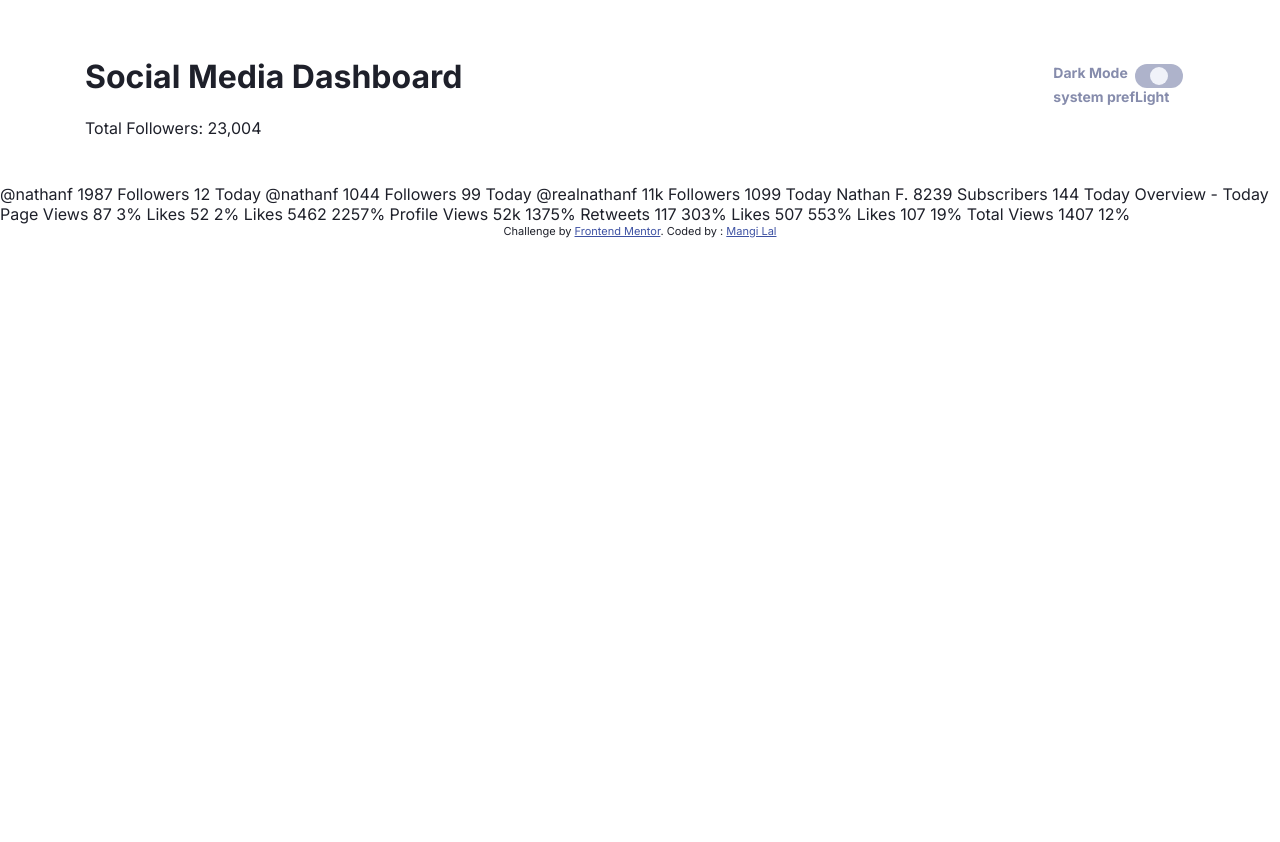
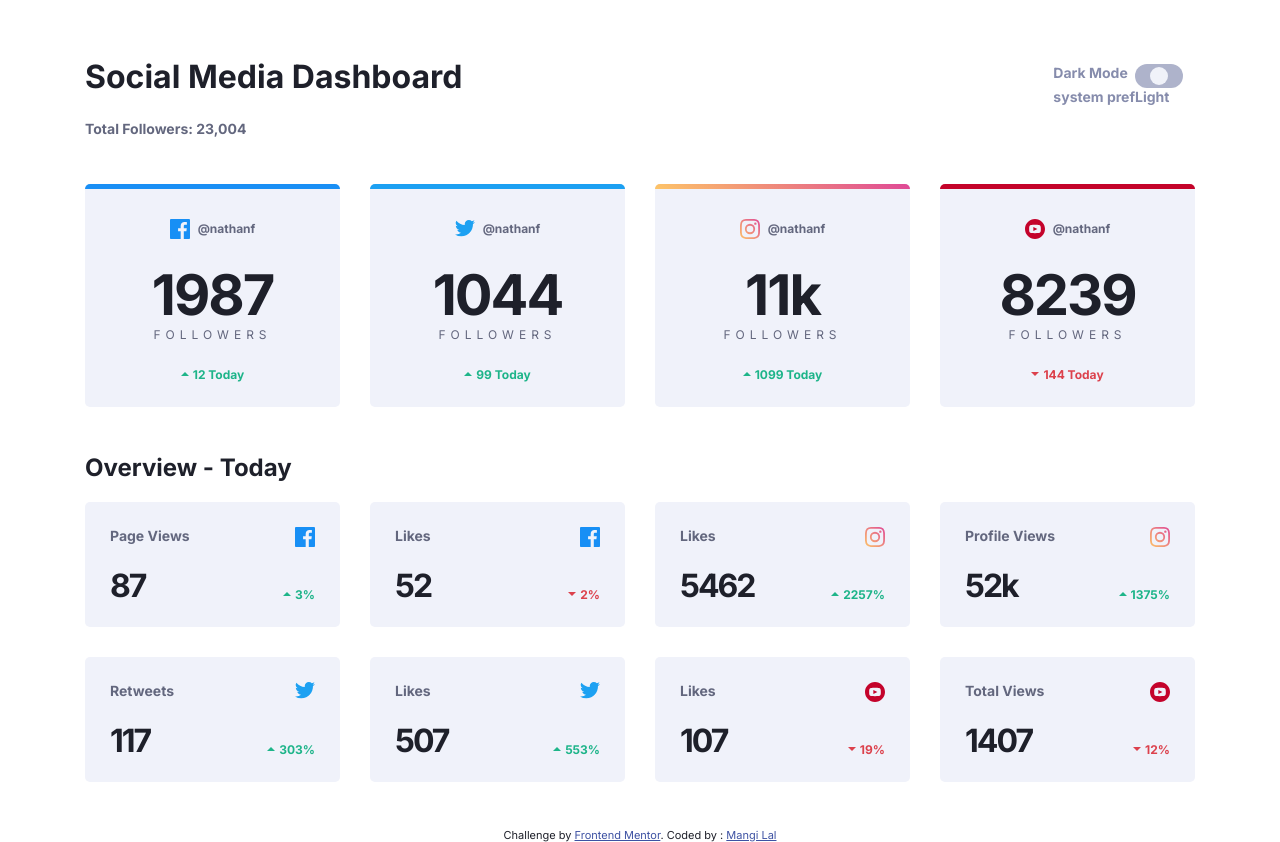
Before and after one commit to Mangi-Lal/social-media-dashboard, a website: page index.html in a window 1280 px wide. Before the commit the page ends 800 px from the top, so only its background shows below. Drawn offline with Linux system fonts and the light colour scheme.

Commit message:
cards in html

```diff
--- a/index.html
+++ b/index.html
@@ -31,7 +31,7 @@
 <header class="header container">
   <div class="header__title">
     <h1>Social Media Dashboard</h1>
-    Total Followers: 23,004
+    <span class="header__subtitle">Total Followers: 23,004</span>
   </div>
 
 
@@ -54,64 +54,162 @@
   </fieldset>
 </header>
 <main>
-  <section>
+  <section class="container cards">
+    <div class="card card--facebook">
+      <div class="card__platform">
+        <img
+          class="card__icon"
+          src="/images/icon-facebook.svg"
+          alt="Facebook"
+        />
+        <div class="card__username">@nathanf</div>
+      </div>
+      <div class="card__followers">
+        <div class="card__count card__count--big">1987</div>
+        <div class="card__label">Followers</div>
+      </div>
+      <div class="card__change card__change--up">
+        <img src="/images/icon-up.svg" alt="up arrow" />
+        <div class="card__number">12 Today</div>
+      </div>
+    </div>
 
+    <div class="card card--twitter">
+      <div class="card__platform">
+        <img
+          class="card__icon"
+          src="/images/icon-twitter.svg"
+          alt="Twitter"
+        />
+        <div class="card__username">@nathanf</div>
+      </div>
+      <div class="card__followers">
+        <div class="card__count card__count--big">1044</div>
+        <div class="card__label">Followers</div>
+      </div>
+      <div class="card__change card__change--up">
+        <img src="/images/icon-up.svg" alt="up arrow" />
+        <div class="card__number">99 Today</div>
+      </div>
+    </div>
+
+    <div class="card card--instagram">
+      <div class="card__platform">
+        <img
+          class="card__icon"
+          src="/images/icon-instagram.svg"
+          alt="Instagram"
+        />
+        <div class="card__username">@nathanf</div>
+      </div>
+      <div class="card__followers">
+        <div class="card__count card__count--big">11k</div>
+        <div class="card__label">Followers</div>
+      </div>
+      <div class="card__change card__change--up">
+        <img src="/images/icon-up.svg" alt="up arrow" />
+        <div class="card__number">1099 Today</div>
+      </div>
+    </div>
+
+    <div class="card card--youtube">
+      <div class="card__platform">
+        <img
+          class="card__icon"
+          src="/images/icon-youtube.svg"
+          alt="YouTube"
+        />
+        <div class="card__username">@nathanf</div>
+      </div>
+      <div class="card__followers">
+        <div class="card__count card__count--big">8239</div>
+        <div class="card__label">Followers</div>
+      </div>
+      <div class="card__change card__change--down">
+        <img src="/images/icon-down.svg" alt="down arrow" />
+        <div class="card__number">144 Today</div>
+      </div>
+    </div>
   </section>
-  @nathanf
-  1987
-  Followers
-  12 Today
 
-  @nathanf
-  1044
-  Followers
-  99 Today
+  <section class="container">
+    <h2>Overview - Today</h2>
+    <div class="cards">
+      <div class="card card-grid">
+        <div class="card__subtitle">Page Views</div>
+        <img class="" src="/images/icon-facebook.svg" alt="Facebook" />
+        <div class="card__count card__count--small">87</div>
+        <div class="card__change card__change--up">
+          <img src="/images/icon-up.svg" alt="up arrow" />
+          <div class="card__number">3%</div>
+        </div>
+      </div>
+      <div class="card card-grid">
+        <div class="card__subtitle">Likes</div>
+        <img class="" src="/images/icon-facebook.svg" alt="Facebook" />
+        <div class="card__count card__count--small">52</div>
+        <div class="card__change card__change--down">
+          <img src="/images/icon-down.svg" alt="down arrow" />
+          <div class="card__number">2%</div>
+        </div>
+      </div>
+      <div class="card card-grid">
+        <div class="card__subtitle">Likes</div>
+        <img class="" src="/images/icon-instagram.svg" alt="Instagram" />
+        <div class="card__count card__count--small">5462</div>
+        <div class="card__change card__change--up">
+          <img src="/images/icon-up.svg" alt="up arrow" />
+          <div class="card__number">2257%</div>
+        </div>
+      </div>
+      <div class="card card-grid">
+        <div class="card__subtitle">Profile Views</div>
+        <img class="" src="/images/icon-instagram.svg" alt="Instagram" />
+        <div class="card__count card__count--small">52k</div>
+        <div class="card__change card__change--up">
+          <img src="/images/icon-up.svg" alt="up arrow" />
+          <div class="card__number">1375%</div>
+        </div>
+      </div>
+      <div class="card card-grid">
+        <div class="card__subtitle">Retweets</div>
+        <img class="" src="/images/icon-twitter.svg" alt="Twitter" />
+        <div class="card__count card__count--small">117</div>
+        <div class="card__change card__change--up">
+          <img src="/images/icon-up.svg" alt="up arrow" />
+          <div class="card__number">303%</div>
+        </div>
+      </div>
+      <div class="card card-grid">
+        <div class="card__subtitle">Likes</div>
+        <img class="" src="/images/icon-twitter.svg" alt="Twitter" />
+        <div class="card__count card__count--small">507</div>
+        <div class="card__change card__change--up">
+          <img src="/images/icon-up.svg" alt="up arrow" />
+          <div class="card__number">553%</div>
+        </div>
+      </div>
+      <div class="card card-grid">
+        <div class="card__subtitle">Likes</div>
+        <img class="" src="/images/icon-youtube.svg" alt="YouTube" />
+        <div class="card__count card__count--small">107</div>
+        <div class="card__change card__change--down">
+          <img src="/images/icon-down.svg" alt="down arrow" />
+          <div class="card__number">19%</div>
+        </div>
+      </div>
+      <div class="card card-grid">
+        <div class="card__subtitle">Total Views</div>
+        <img class="" src="/images/icon-youtube.svg" alt="YouTube" />
+        <div class="card__count card__count--small">1407</div>
+        <div class="card__change card__change--down">
+          <img src="/images/icon-down.svg" alt="down arrow" />
+          <div class="card__number">12%</div>
+        </div>
+      </div>
+    </div>
+  </section>
 
-  @realnathanf
-  11k
-  Followers
-  1099 Today
-
-  Nathan F.
-  8239
-  Subscribers
-  144 Today
-
-
-
-  Overview - Today
-
-  Page Views
-  87
-  3%
-
-  Likes
-  52
-  2%
-
-  Likes
-  5462
-  2257%
-
-  Profile Views
-  52k
-  1375%
-
-  Retweets
-  117
-  303%
-
-  Likes
-  507
-  553%
-
-  Likes
-  107
-  19%
-
-  Total Views
-  1407
-  12%
 </main>
 
 
@@ -122,5 +220,6 @@
   <div class="attribution">
     Challenge by <a href="https://www.frontendmentor.io?ref=challenge" target="_blank">Frontend Mentor</a>.
     Coded by : <a href="#">Mangi Lal</a>
+  </div>
 </body>
 </html>
```
